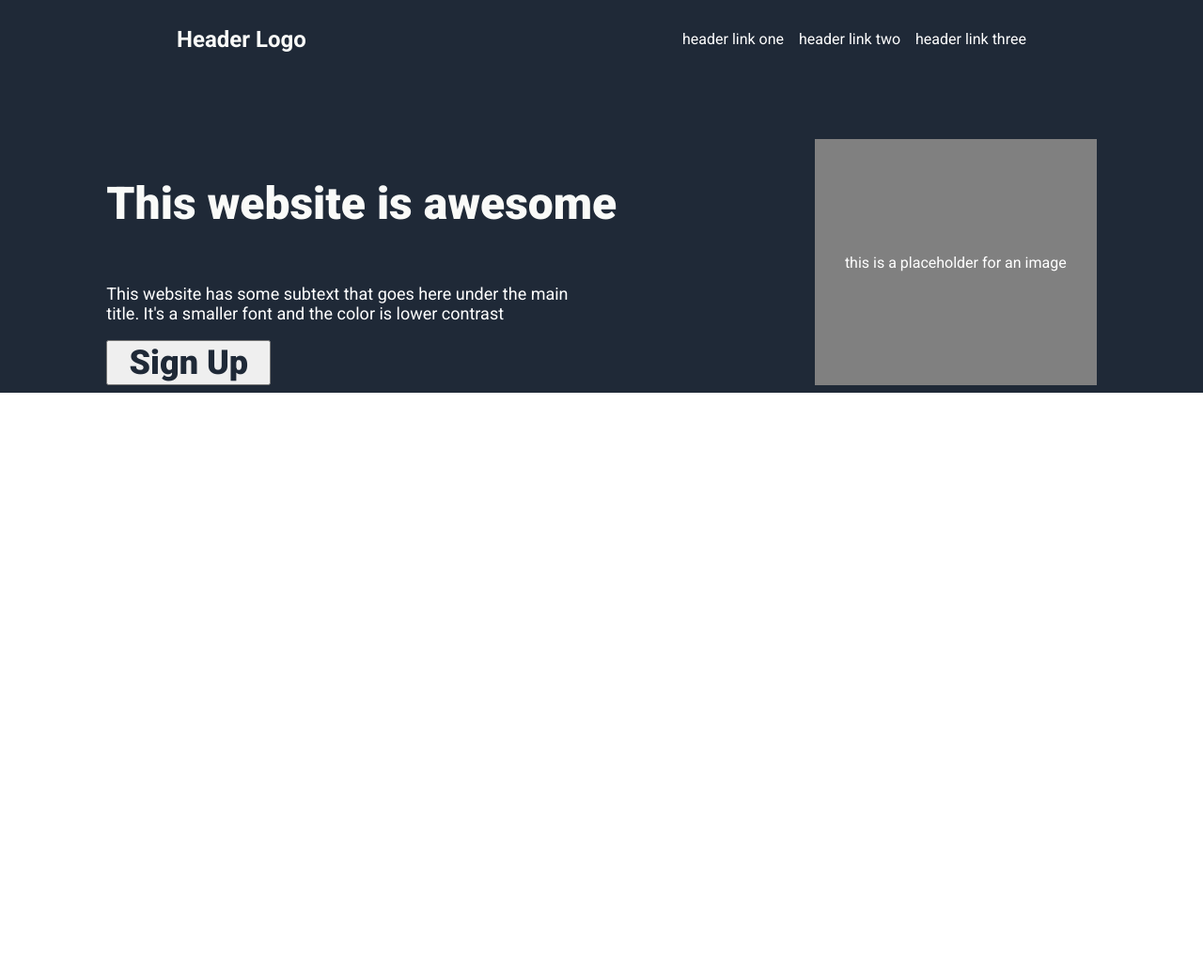
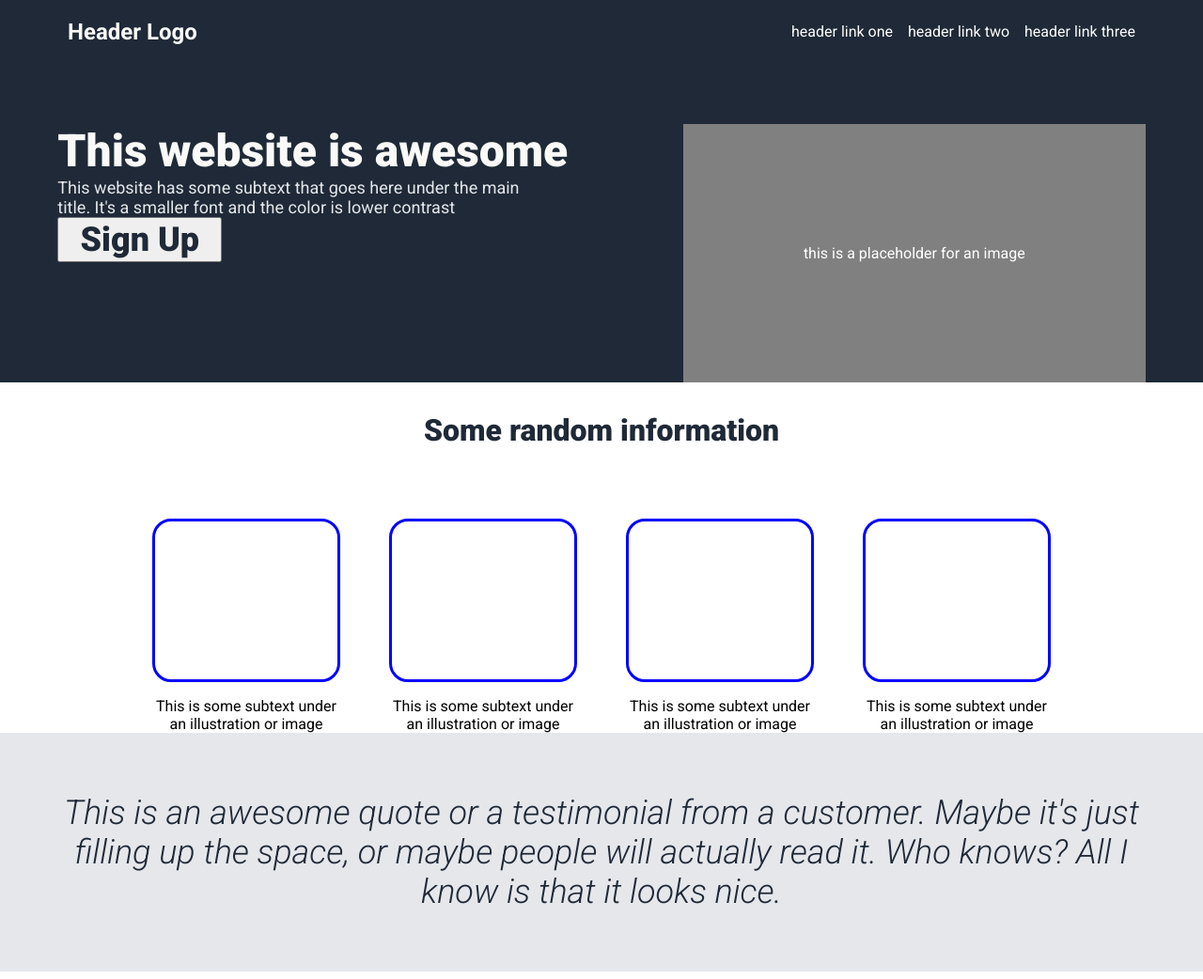
Before and after one commit to JoshKroft/odin-landingpage, a plain HTML site: page index.html in a window 1280 px wide. Shown: the whole page at 94% size. Before the commit the page ends 800 px from the top, so only its background shows below. Drawn offline with Linux system fonts and the light colour scheme.

Commit message:
finished alligning hero with header, made the information section, started the quote section

```diff
--- a/index.html
+++ b/index.html
@@ -10,6 +10,7 @@
     <title>Landing Page</title>
 </head>
 <body>
+    <div class="top-container">
         <div class="header">
             <div class="left">
                 <h2>Header Logo</h2>
@@ -24,13 +25,39 @@
         </div>
         <div class="hero">
             <div class="hero-text">
-            <h2>This website is awesome</h2>
-            <p>This website has some subtext that goes here under the main title. It's a smaller font and the color is lower contrast</p>
+                <div class="hero-primary">This website is awesome</div>
+                <div class="hero-secondary">This website has some subtext that goes here under the main title. It's a smaller font and the color is lower contrast</div>
                 <button>Sign Up</button>
             </div>
             <div class="image-ph">
                 this is a placeholder for an image
             </div>
         </div>
+        <div class="info-section">
+            <div class="info-title">Some random information</div>
+
+            <div class="info-container">
+                <div class="info">
+                    <div class="image-box"></div>
+                    <div class="text">This is some subtext under an illustration or image</div>
+                </div>
+                <div class="info">
+                    <div class="image-box"></div>
+                    <div class="text">This is some subtext under an illustration or image</div>
+                </div>
+                <div class="info">
+                    <div class="image-box"></div>
+                    <div class="text">This is some subtext under an illustration or image</div>
+                </div>
+                <div class="info">
+                    <div class="image-box"></div>
+                    <div class="text">This is some subtext under an illustration or image</div>
+                </div>
+            </div>
+        </div>
+        <div class="quote-section">
+            <div class="quote">This is an awesome quote or a testimonial from a customer. Maybe it's just filling up the space, or maybe people will actually read it. Who knows? All I know is that it looks nice.</div>
+        </div>
+    </div>
 </body>
 </html>
--- a/styles.css
+++ b/styles.css
@@ -5,18 +5,23 @@
 }
 
 body {
-    display: flex;
     margin: 0;
     height: 100vh;
+}
+
+.top-container {
+    display:flex;
     flex-direction: column;
+    justify-content: space-around;
+    padding-bottom: 8px;
 }
 
 .header {
     display: flex;
     justify-content:space-around;
     align-items: center;
-    padding: 8px;
     color: white;
+    gap: 28em;
     background-color: #1F2937;
     padding-bottom: 64px;
 }
@@ -45,39 +50,32 @@ a {
 
 /* --- Hero Section --- */
 
-.hero-text {
-    display: flex;
-    flex-direction: column;
-    gap: 0px;
-
-}
-
-.hero-text h2 {
+.hero-primary {
     font-size: 48px;
     Color: #F9FAF8;
     font-weight: 900;
-    gap: 0px;
 }
 
-.hero-text p {
+.hero-secondary {
     display: flex;
     flex-wrap: wrap;
     font-size: 18px;
     max-width: 500px;
+    color: #E5E7EB;
 }
 
 .hero {
     display: flex;
     justify-content: space-around;
-    padding: 8px;
     color: white;
     background-color: #1F2937;
+    margin-bottom: 32px;
 }
 
 .image-ph {
     display: flex;
     align-items: center;
-    padding: 32px;
+    padding: 128px;
     background-color: grey;
 }
 
@@ -87,3 +85,51 @@ button {
     color: #1F2937;
     font-weight: 900;
 }
+
+/* --- Information Section --- */
+
+.info-section {
+    justify-content: center;
+    text-align: center;
+}
+
+.info-title {
+    font-size: 32px;
+    color: #1F2937;
+    font-weight: 900;
+    margin-bottom: 75px;
+}
+
+.image-box {
+    padding: 84px;
+    border: solid blue;
+    border-radius: 20px;
+    margin-bottom: 16px;
+}
+
+.info-container {
+    display: flex;
+    justify-content: center;
+    gap: 52px;
+}
+
+.info {
+    max-width: 200px;
+}
+
+/* --- Quote Section --- */
+
+.quote-section {
+    display: flex;
+    justify-content: center;
+    background-color: #E5E7EB;
+    padding: 64px;
+}
+
+.quote {
+    text-align: center;
+    font-size: 36px;
+    color: #1F2937;
+    font-weight: 300;
+    font-style: italic;
+}
```
Lines whose indentation alone changed are shown as unchanged.
